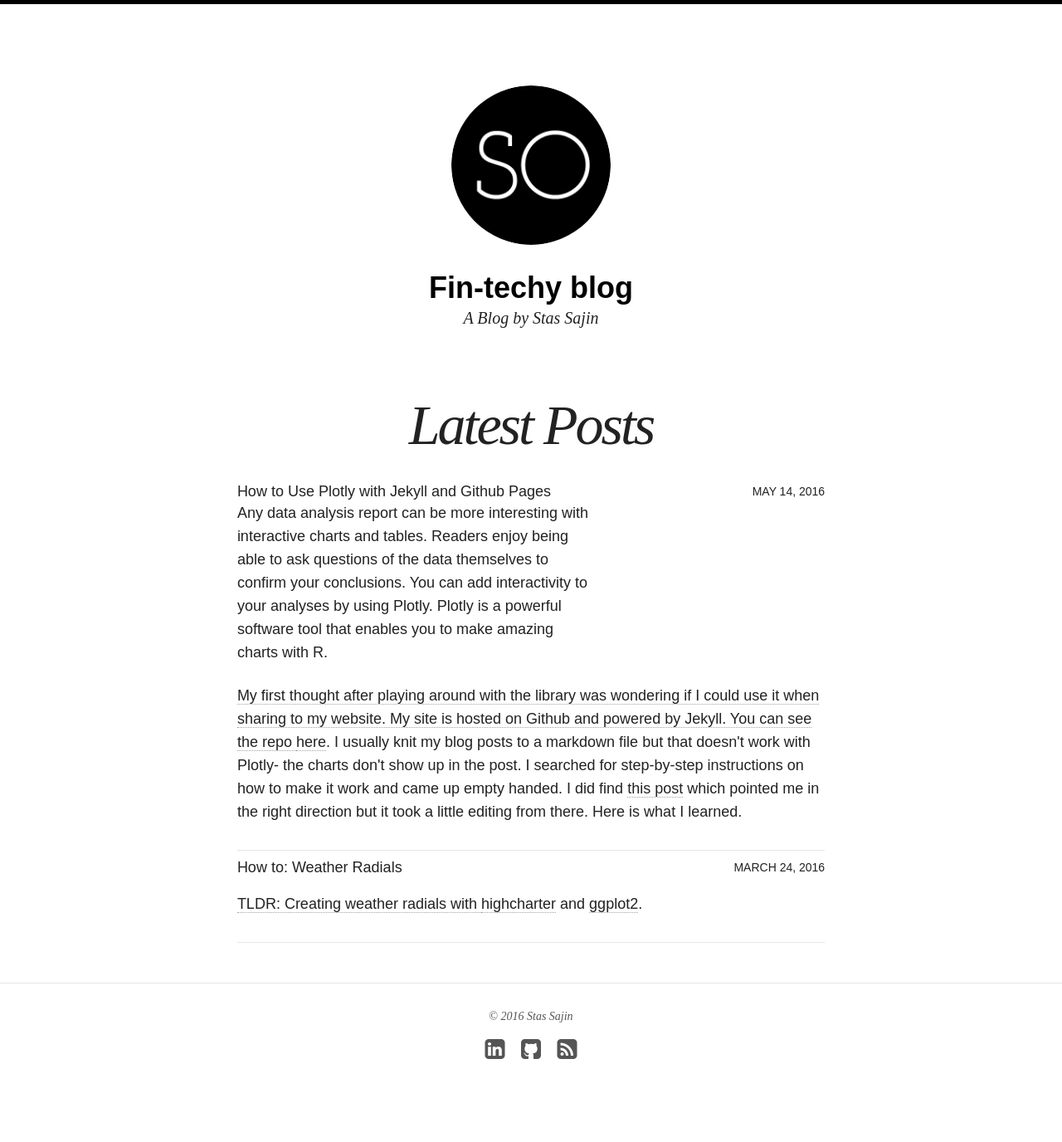
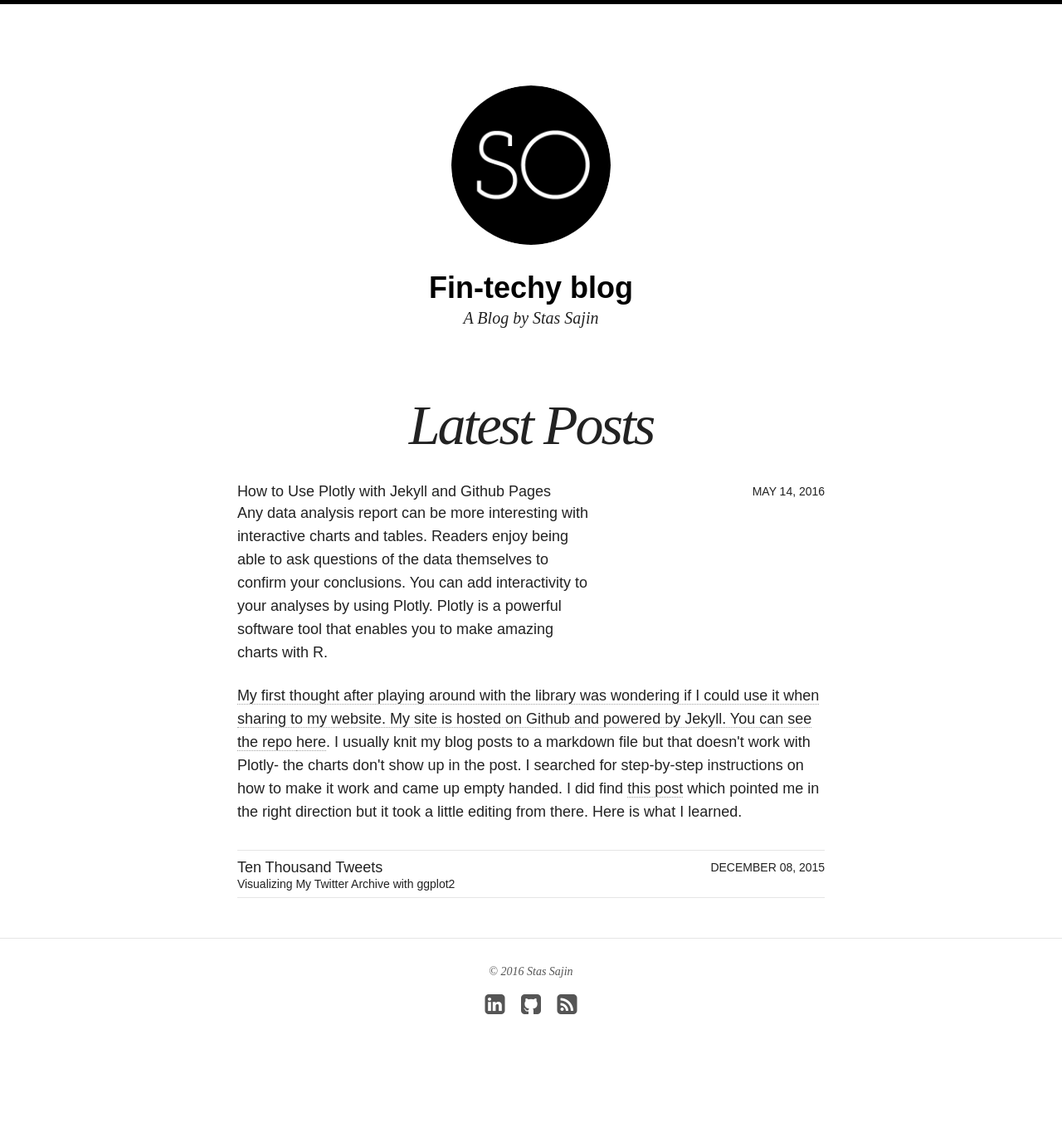
Before and after one commit to stasSajin/stasSajin.github.io, a Jekyll site: the page built from index.html, in a window 1280 px wide. Shown: the whole page at 83% size. Built offline with Jekyll 4.4.1, drawn with Linux system fonts in a browser that asks for light colours; nearby versions of some CDN libraries; after the commit the page ends 1322 px from its top, so only the background shows below that.

```diff
--- a/_posts/2016-03-24-how-to-weather-radials.md
+++ b/_posts/2016-03-24-how-to-weather-radials.md
@@ -1,12 +1,12 @@
 ---
-title: "How to: Weather Radials"
-author: "Joshua Kunst"
-output:
- html_document:
-   toc: true
-   keep_md: yes
-categories: R
 layout: post
+title: "Ten Thousand Tweets"
+date: 2015-12-08
+output: html_document
+share: true
+categories: blog
+excerpt: "Visualizing My Twitter Archive with ggplot2"
+tags: [rstats]
 ---
 
 
```
